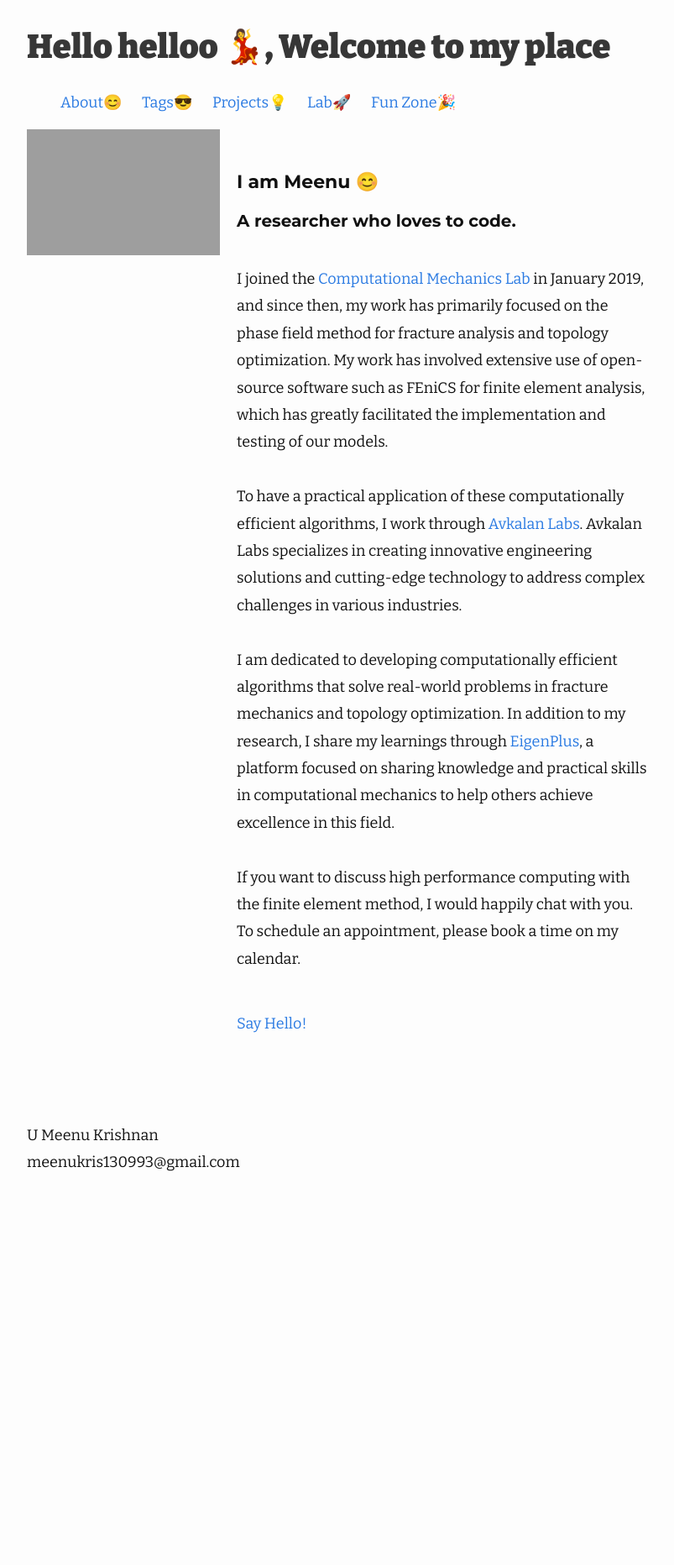
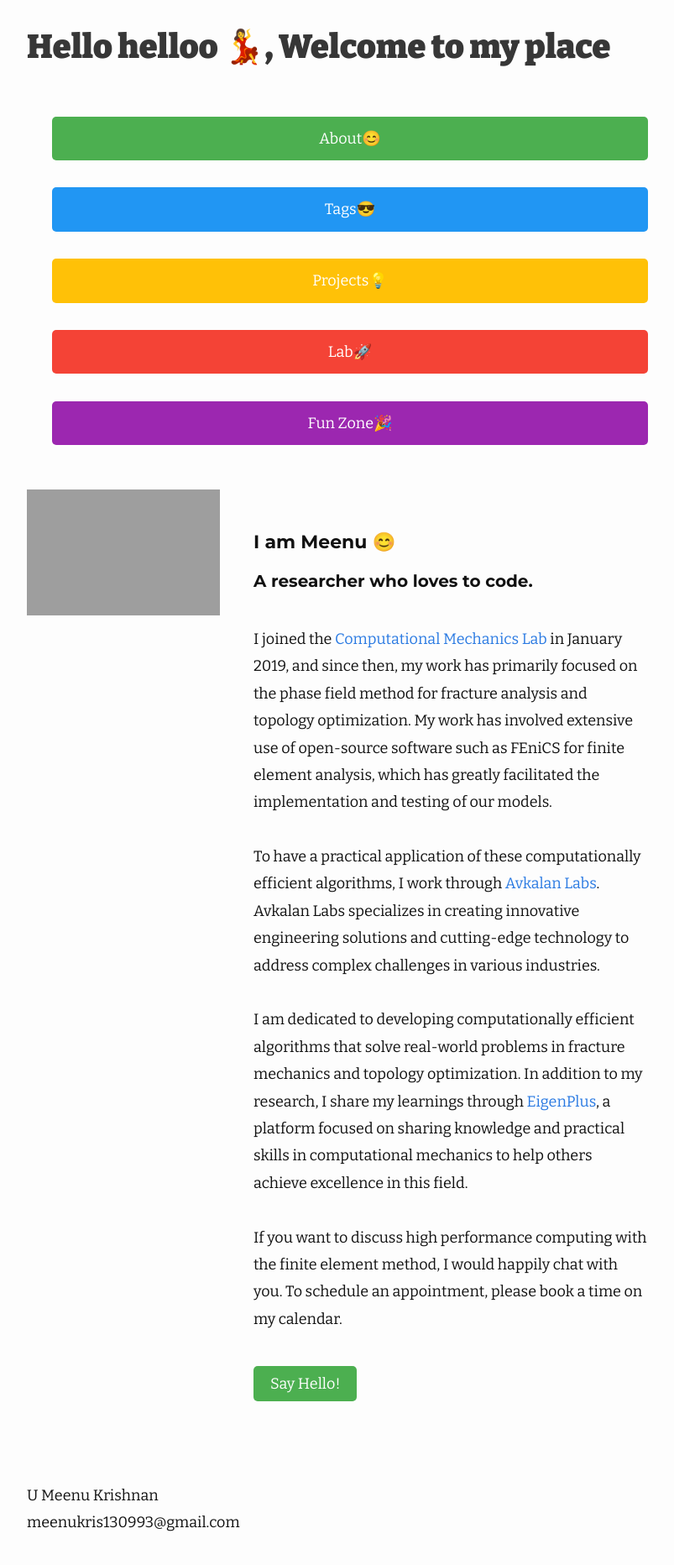
Before and after one commit to umeenukrishnan/umeenukrishnan.github.io, a Jekyll site: the page built from index.markdown, in a window 1280 px wide. Shown: the whole page at 84% size, without its empty margins (238-1041 px from the left). Built offline with Jekyll 4.4.1, drawn with Linux system fonts in a browser that asks for light colours; before the commit the page ends 1435 px from its top, so only the background shows below that.

Commit message:
Update home.html

```diff
--- a/_layouts/home.html
+++ b/_layouts/home.html
@@ -10,19 +10,19 @@ layout: default
     <p class="home-heading">{{ site.title }}</p>
   </div>
 
-  <nav>
-    <ul>
-      <li><a class="link" href="{{ site.url }}/about">About😊</a></li>
-      <li><a class="link" href="{{ site.url }}/tags">Tags😎</a></li>
-      <li><a class="link" href="{{ site.url }}/projects">Projects💡</a></li>
-      <li><a class="link" href="https://computationalmechanics.in/author/meenu/">Lab🚀</a></li>
-      <li><a class="link" href="{{ site.url }}/funzone">Fun Zone🎉</a></li>
+  <nav style="margin-bottom: 20px;">
+    <ul style="list-style-type: none; padding: 0;">
+      <li style="margin-bottom: 10px;"><a class="link" href="{{ site.url }}/about" style="background-color: #4CAF50; color: white; padding: 10px 20px; text-decoration: none; border-radius: 5px; display: block; text-align: center;">About😊</a></li>
+      <li style="margin-bottom: 10px;"><a class="link" href="{{ site.url }}/tags" style="background-color: #2196F3; color: white; padding: 10px 20px; text-decoration: none; border-radius: 5px; display: block; text-align: center;">Tags😎</a></li>
+      <li style="margin-bottom: 10px;"><a class="link" href="{{ site.url }}/projects" style="background-color: #FFC107; color: white; padding: 10px 20px; text-decoration: none; border-radius: 5px; display: block; text-align: center;">Projects💡</a></li>
+      <li style="margin-bottom: 10px;"><a class="link" href="https://computationalmechanics.in/author/meenu/" style="background-color: #F44336; color: white; padding: 10px 20px; text-decoration: none; border-radius: 5px; display: block; text-align: center;">Lab🚀</a></li>
+      <li style="margin-bottom: 10px;"><a class="link" href="{{ site.url }}/funzone" style="background-color: #9C27B0; color: white; padding: 10px 20px; text-decoration: none; border-radius: 5px; display: block; text-align: center;">Fun Zone🎉</a></li>
     </ul>
   </nav>
 
   <div class="flexbox_item" style="display: flex; align-items: flex-start; gap: 20px;">
     <!-- <img class="remove-all-styles" src="{{ site.url }}/assets/images/abhi-sketch.png" style="max-width: 250px; vertical-align: middle; float: right;" /> -->
-    <div>
+    <div style="margin-right: 20px;">
       <object class="meenu-icon" data="{{ site.url }}/assets/svg/meenu.svg" width="230" style="pointer-events: none;"></object>
     </div>
     <div>
@@ -41,7 +41,7 @@ layout: default
                 <br><br>
                 If you want to discuss high performance computing with the finite element method, I would happily chat with you. To schedule an appointment, please book a time on my calendar.
               </p>
-              <a class="button button-hello" href="https://calendly.com/umeenukrishnan/30min" target="_blank" title="Let's connect!">Say Hello!</a>
+              <a class="button button-hello" href="https://calendly.com/umeenukrishnan/30min" target="_blank" title="Let's connect!" style="background-color: #4CAF50; color: white; padding: 10px 20px; text-decoration: none; border-radius: 5px;">Say Hello!</a>
             </div>
           </div>
         </div>
```
